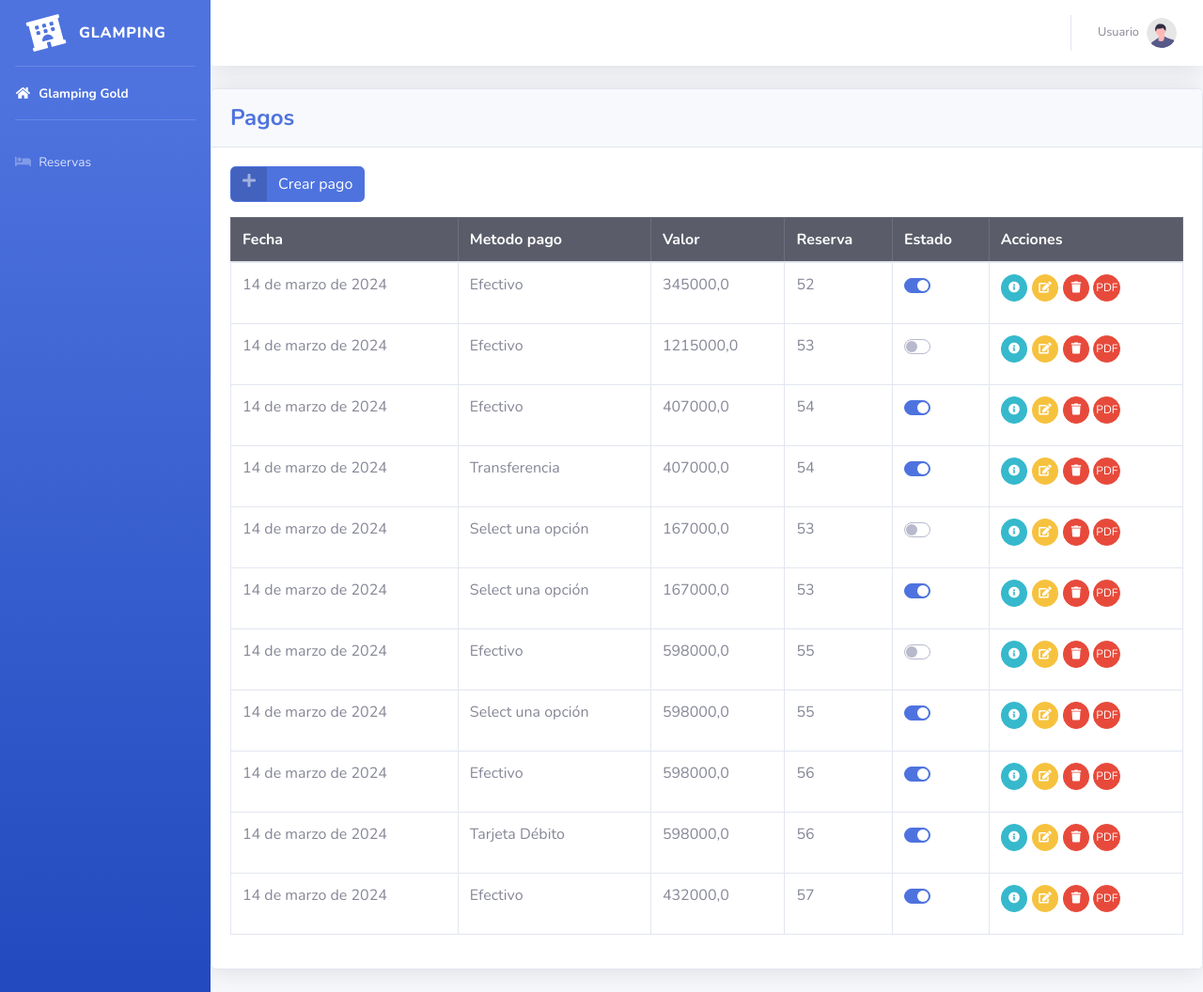
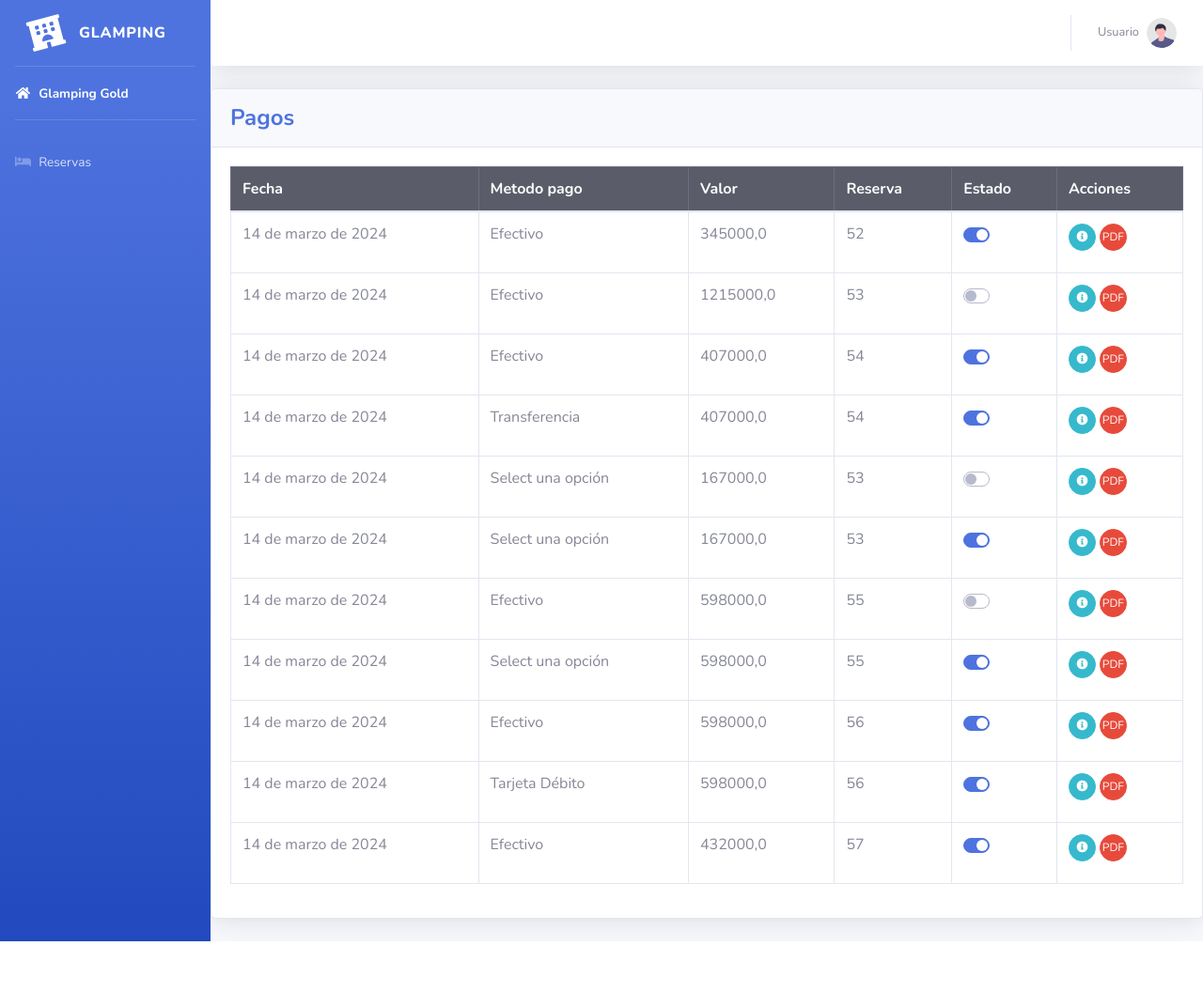
Before and after one commit to moisesd18r19/Gold_Glamping_estesi, a Django app: page /pagos/ in a window 1280 px wide. Shown: the whole page at 94% size. After the commit the page ends 1002 px from the top, so only its background shows below. Run offline with Django 5.2, Linux system fonts and the light colour scheme; data comes from the database, SQL or seed files in the repository; both versions use the stored data as it was after the commit; some libraries are stand-ins or nearby versions.

Commit message:
Pagos 100%

```diff
--- a/Glamping_Gold/pagos/views.py
+++ b/Glamping_Gold/pagos/views.py
@@ -86,9 +86,9 @@ def pago_reserva(request, id):
         try:
             pago.save()
             total_p = Pago.objects.filter(reserva_id=id).aggregate(total=models.Sum('valor'))
-            if  int(total_p['total']) >= (reserva.valor / 2) and int(total_p['total']) < reserva.valor:
+            if  int(total_p['total']) >= (reserva.precio / 2) and int(total_p['total']) < reserva.precio:
                 reserva.estado = 'Confirmada'
-            elif int(total_p['total']) >= reserva.valor:
+            elif int(total_p['total']) >= reserva.precio:
                 reserva.estado = 'En ejecución'
             reserva.save()
             return redirect('reservas')
@@ -96,5 +96,4 @@ def pago_reserva(request, id):
         except Exception as e:
             return redirect('reservas')
     return render(request, 'pago.html', {'reserva': reserva, 'total_pagos': total_pagos})
-
 #
--- a/Glamping_Gold/templates/pagos/index.html
+++ b/Glamping_Gold/templates/pagos/index.html
@@ -8,12 +8,12 @@
     </div>
     <div class="card-body">
         <div class="table-responsive">
-            <a href=" {% url 'create_pagos'  %} " class="btn btn-primary btn-icon-split mb-3">
+            <!-- <a href=" {% url 'create_pagos'  %} " class="btn btn-primary btn-icon-split mb-3">
                 <span class="icon text-white-50">
                     <i class="fas fa-plus"></i>
                 </span>
                 <span class="text">Crear pago</span>
-            </a>
+            </a> -->
             <table class="table table-bordered" id="dataTable" width="100%" cellspacing="0">
                 <thead class="table-dark">
                     <tr>
@@ -48,11 +48,11 @@
                         <a href="" class="btn btn-info btn-circle btn-sm" data-bs-toggle="modal" data-bs-target="#modalId" data-pago-id="{{ pago.id }}">
                             <i class="fas fa-info-circle"></i>
                         </a>
-                        <a href="{% url 'pago_reserva' pago.id %}" class="btn btn-warning btn-circle btn-sm">
-                            <i class="fas fa-edit"></i>
+                        <!-- <a href="{% url 'pago_reserva' pago.id %}" class="btn btn-warning btn-circle btn-sm">
+                            <i class="fas fa-edit"></i> -->
                         </a>
-                        <a href="{% url 'delete_pago' pago.id %}" class="deleteBtn btn btn-danger btn-circle btn-sm">
-                            <i class="fas fa-trash"></i>
+                        <!--<a href="{% url 'delete_pago' pago.id %}" class="deleteBtn btn btn-danger btn-circle btn-sm">
+                            <i class="fas fa-trash"></i>  -->
                         </a>
                         <a href="{% url 'pagos_pdf' pk=pago.reserva.pk %}" class="btn btn-danger btn-circle btn-sm">
                             <span>PDF</span>
```
Also changed, not shown: Glamping_Gold/db.sqlite3.
